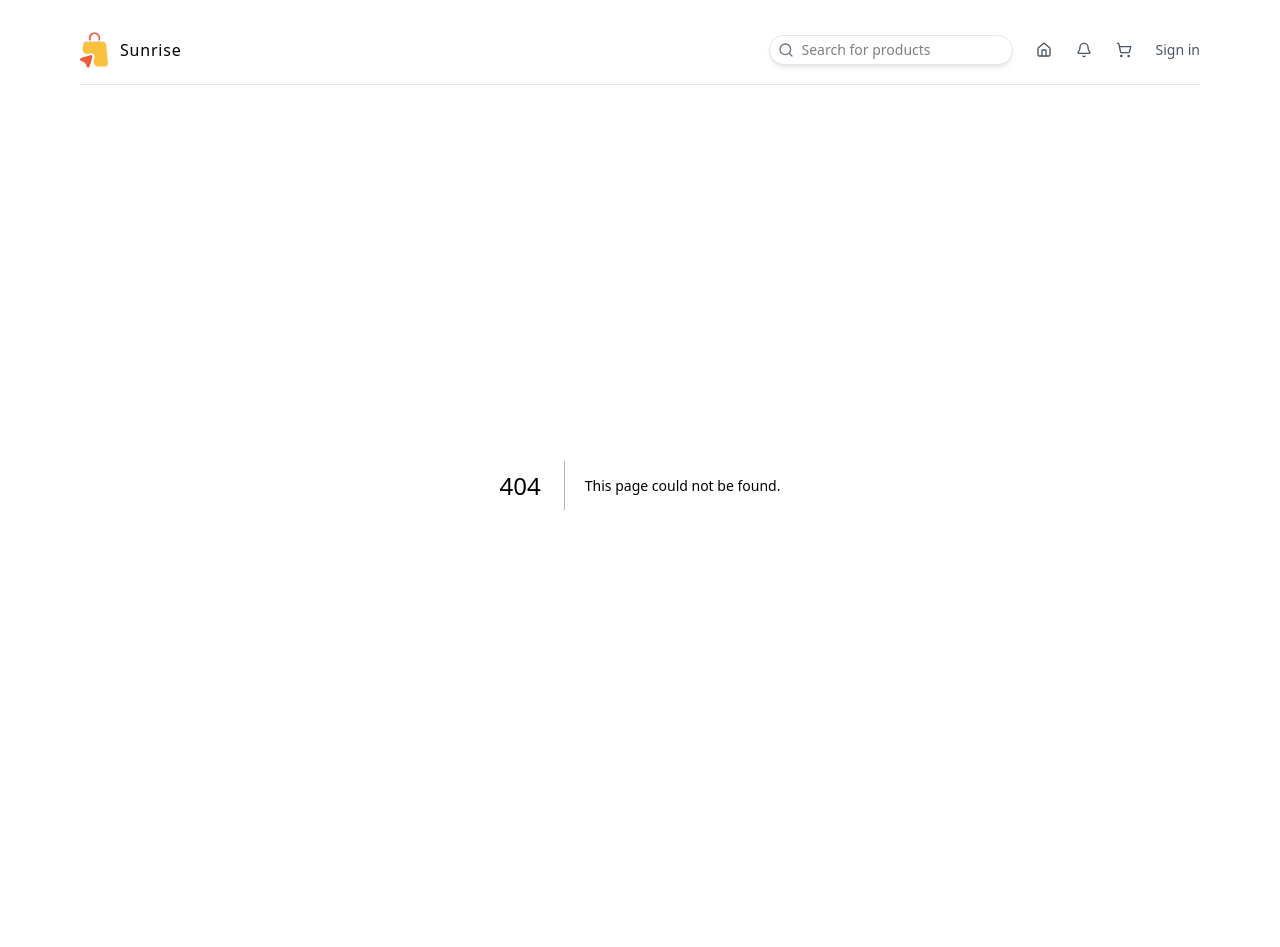
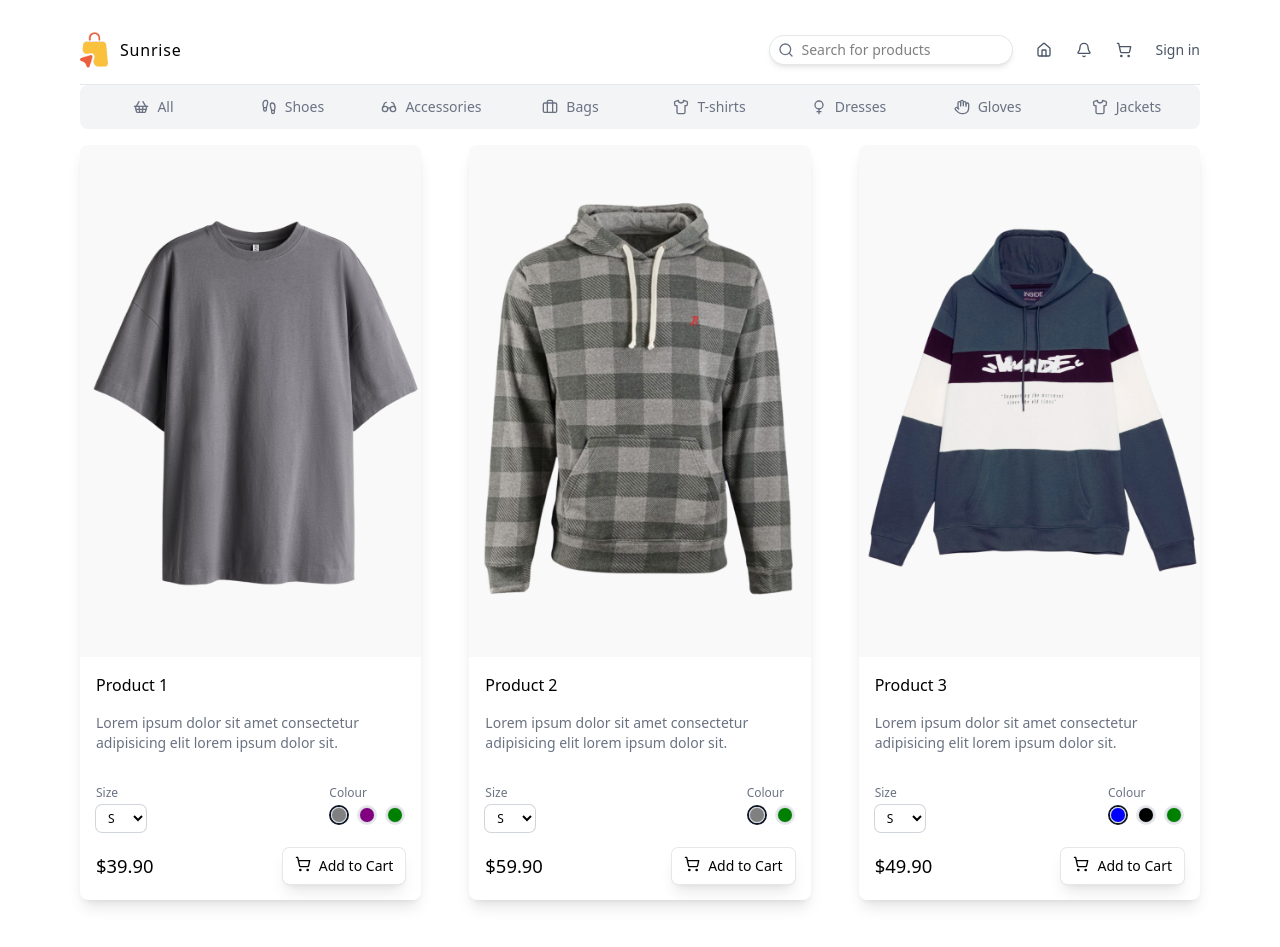
Before and after one commit to Soumil0707/ecom, a Next.js app in the folder ecom/client/e-commerce-ui/: page /products in a window 1280 px wide. Before the commit this address had no page. Shown: the top 947 px of the page. Built offline with nearby package versions, Linux system fonts and the light colour scheme.

Commit message:
updated productcards

```diff
--- a/ecom/client/e-commerce-ui/src/app/components/ProductCard.tsx
+++ b/ecom/client/e-commerce-ui/src/app/components/ProductCard.tsx
@@ -4,17 +4,25 @@ import { ProductTypes } from "@/types"
 import Link from "next/link"
 import Image from "next/image"
 import { ShoppingCart } from "lucide-react"
+import { useState } from "react"
 
 const ProductCard = ({ product }: { product: ProductTypes }) => {
+  const [productTypes, setProductsType] = useState({
+    size: product.sizes[0],
+    color: product.colors[0]
+  })
+  const handleProductType = ({ type, value }: { type: "size" | "color", value: string }) => {
+    setProductsType(prev => ({ ...prev, [type]: value }))
+  }
   return (
     <div className="shadow-lg rounded-lg overflow-hidden">
       <Link className="" href={`/products/${product.id}`}>
         <div className="relative aspect-[2/3]">
-          <Image src={product.images[product.colors[0]]} alt={product.name} fill className="object-cover hover:scale-105 transition-all duration-300" />
+          <Image src={product.images[`${productTypes.color}`]} alt={product.name} fill className="object-cover hover:scale-105 transition-all duration-300" />
         </div>
         <div className="flex flex-col gap-4 p-4">
-        <h3 className="font-medium">{product.name}</h3>
-        <p className="text-sm text-gray-500">{product.shortDescription}</p>
+          <h3 className="font-medium">{product.name}</h3>
+          <p className="text-sm text-gray-500">{product.shortDescription}</p>
         </div>
       </Link>
       <div className="flex flex-col gap-4 p-4">
@@ -22,7 +30,8 @@ const ProductCard = ({ product }: { product: ProductTypes }) => {
         <div className="flex item-center justify-between text-xs">
           <div className="flex flex-col gap-1">
             <span className="text-gray-500">Size</span>
-            <select name="size" id="size" className=" ring ring-gray-300 rounded-md px-2 py-1">
+            <select name="size" id="size" className=" ring ring-gray-300 rounded-md px-2 py-1"
+              onChange={e => handleProductType({ type: "size", value: e.target.value })}>
               {product.sizes.map((size) => (
                 <option key={size} value={size}>{size.toUpperCase()}</option>
               ))}
@@ -32,7 +41,16 @@ const ProductCard = ({ product }: { product: ProductTypes }) => {
             <span className="text-gray-500">Colour</span>
             <div className="flex item-center gap-2">
               {product.colors.map((color) => (
-                <div key={color} className={`w-[14px] h-[14px] rounded-full ring ring-gray-300`} style={{ backgroundColor: color }}></div>
+                <div className={`cursor-pointer border-2 rounded-full p-[1px] ${
+  productTypes.color === color ? "border-gray-900" : "border-gray-200"
+}`}
+                onClick={() =>
+                  handleProductType({ type: "color", value: color })
+                }
+                key={color}>
+                  <div className={`w-[14px] h-[14px] rounded-full ring ring-gray-300`} style={{ backgroundColor: color }}/>
+
+                </div>
               ))}
             </div>
           </div>
--- a/ecom/client/e-commerce-ui/src/app/components/ProductList.tsx
+++ b/ecom/client/e-commerce-ui/src/app/components/ProductList.tsx
@@ -1,7 +1,7 @@
-import { Suspense } from "react"
 import { ProductsType } from "@/types"
-import Categories from "./Categories"
 import ProductCard from "./ProductCard"
+import Link from "next/dist/client/link";
+import Categories from "./Categories";
 
 const products: ProductsType = [
 {
@@ -41,7 +41,7 @@ const products: ProductsType = [
     "Lorem ipsum dolor sit amet consectetur adipisicing elit lorem ipsum dolor sit. Lorem ipsum dolor sit amet consectetur adipisicing elit lorem ipsum dolor sit.",
   price: 49.9,
   sizes: ["s", "m", "l", "xl"],
-  colors: ["blue", "black","grren"],
+  colors: ["blue", "black","green"],
   images: {
     blue: "/products/3b.png",
     black: "/products/3bl.png",
@@ -122,7 +122,7 @@ const products: ProductsType = [
 ];
 
 
-const ProductList = () => {
+const ProductList = ({category}:{ category: string }) => {
   return (
     <div className="w-full">
       <div className="grid grid-cols-1 sm:grid-cols-2 xl:grid-cols-3 2xl:grid-cols-4 gap-12">
@@ -130,6 +130,9 @@ const ProductList = () => {
           <ProductCard key={product.id} product={product} />
         ))}
       </div>
+      <Link href={`${category ? `/products?category=${category}` : "/products"}`} className="mt-12 flex item-center justify-center text-sm font-medium text-gray-500 hover:text-gray-900 transition-all duration-300">
+        View All Products
+      </Link>
     </div>
   )
 }
--- a/ecom/client/e-commerce-ui/src/app/page.tsx
+++ b/ecom/client/e-commerce-ui/src/app/page.tsx
@@ -3,7 +3,8 @@ import ProductList from "./components/ProductList"
 import Categories from "./components/Categories"
 import { Suspense } from "react"
 
-const Homepage = () => {
+const Homepage = async ({searchParams}: {searchParams: Promise<{category:string}>}) => {
+  const category = (await searchParams).category
   return (
     <div>
       <div className="mt-4 mb-12">
@@ -14,7 +15,7 @@ const Homepage = () => {
         <Categories />
       </Suspense>
 
-      <ProductList />
+      <ProductList category={category} />
     </div>
   )
 }
--- /dev/null
+++ b/ecom/client/e-commerce-ui/src/app/products/page.tsx
@@ -0,0 +1,15 @@
+import BannerSlider from "@/components/BannerSlider"
+import Categories from "@/components/Categories"
+import ProductList from "@/components/ProductList"
+
+const ProductsPage = async ({searchParams}: {searchParams: Promise<{category:string}>}) => {
+  const category = (await searchParams).category
+  return (
+       <div className="">
+            <Categories />
+            <ProductList category={category} />
+       </div>
+  )
+}
+
+export default ProductsPage
```
